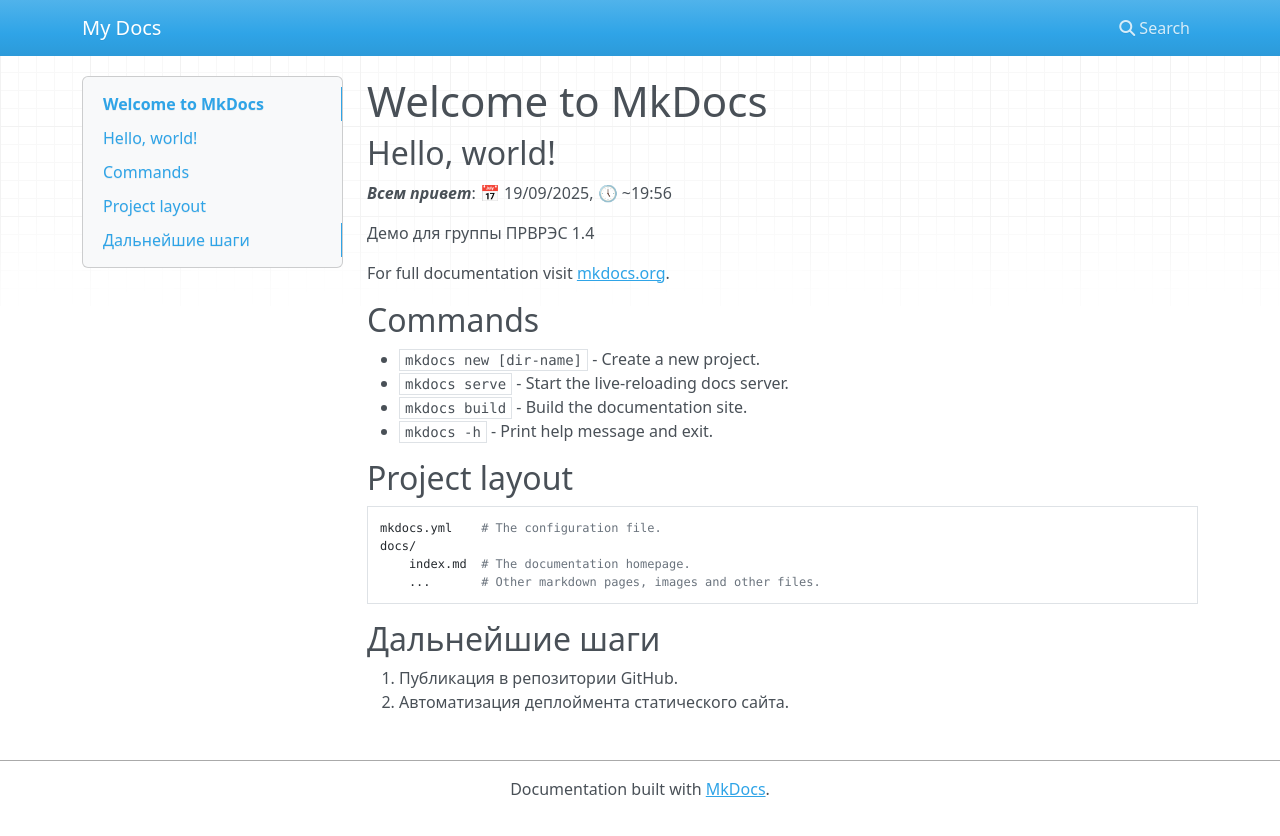
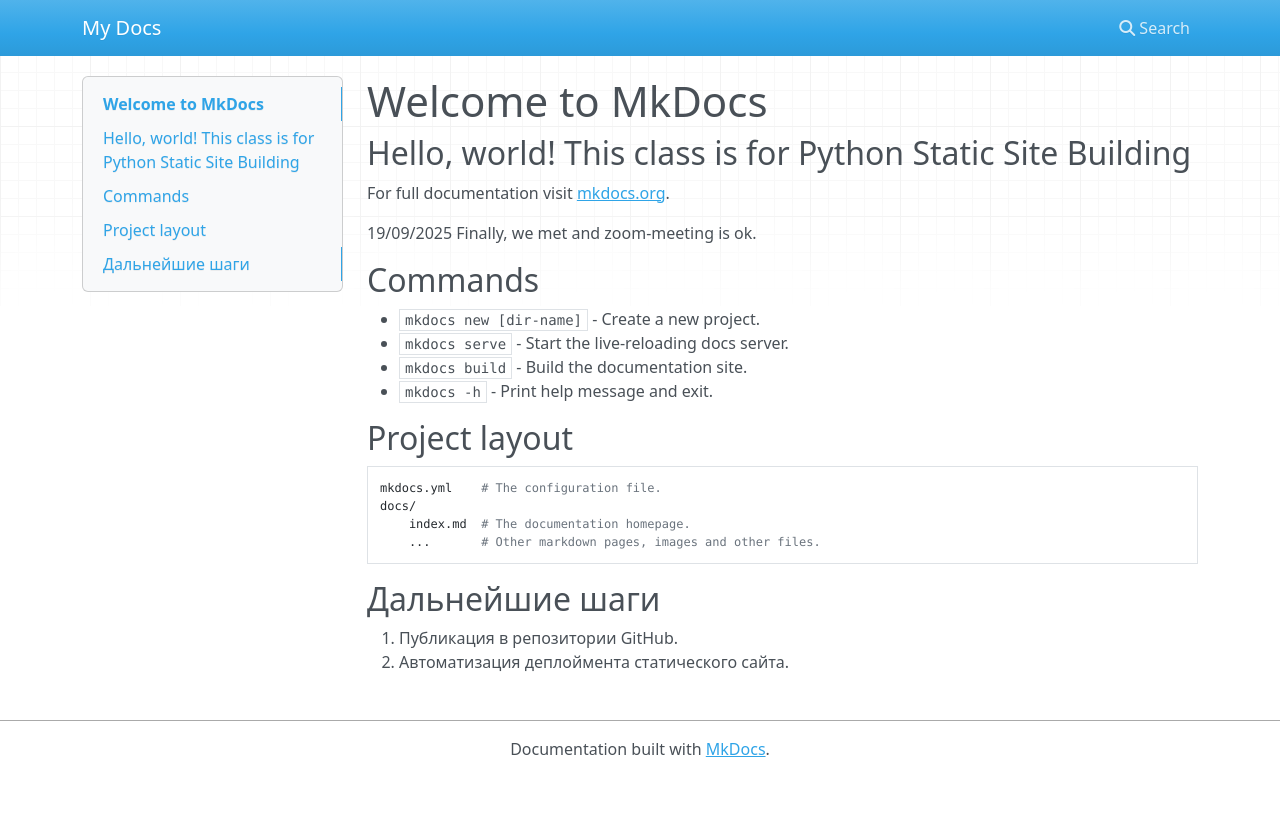
Before and after one commit to python-basic/mkdocs-site, an MkDocs documentation site: the page built from docs/index.md, in a window 1280 px wide. Shown: the top 836 px of the page. Built offline with MkDocs 1.6.1, drawn with Linux system fonts in a browser that asks for light colours; nearby versions of some CDN libraries.

Commit message:
Update index.md

```diff
--- a/docs/index.md
+++ b/docs/index.md
@@ -1,12 +1,11 @@
 # Welcome to MkDocs
 
-## Hello, world!
-
-___Всем привет___: 📅 19/09/2025, 🕔 ~19:56
-
-Демо для группы ПРВРЭС 1.4
+## Hello, world! This class is for Python Static Site Building
 
 For full documentation visit [mkdocs.org](https://www.mkdocs.org).
+
+19/09/2025 Finally, we met and zoom-meeting is ok.
+
 
 ## Commands
 
```
